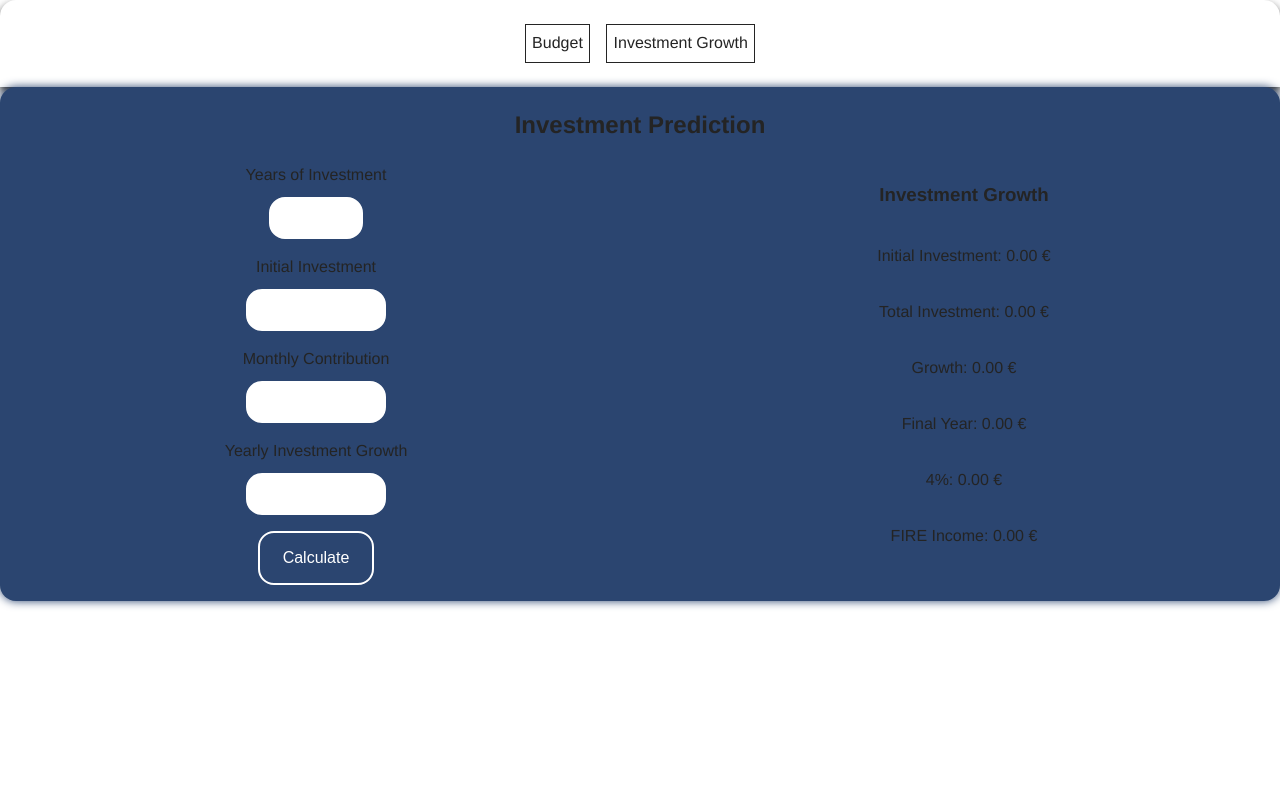
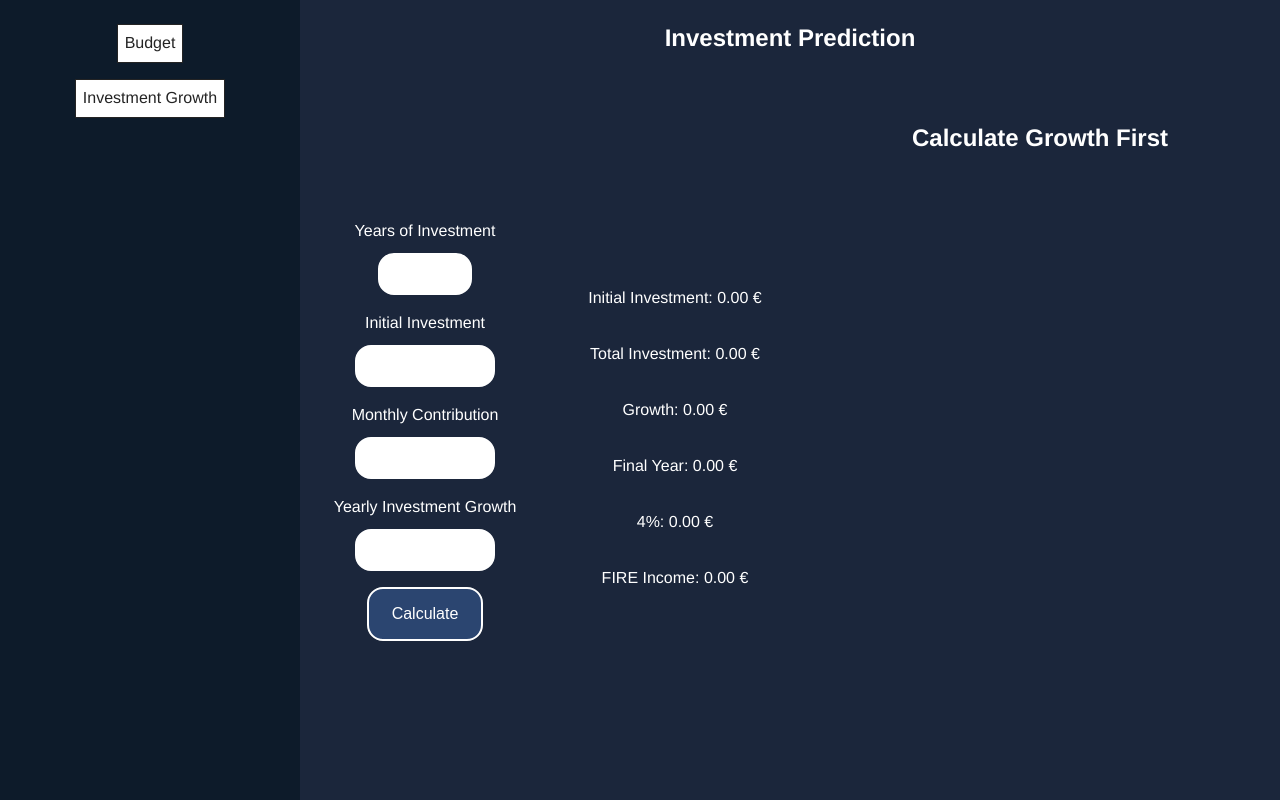
Before and after one commit to andrebarros7201/expense-tracker, a React (Vite) app: page /investment in a window 1280 px wide. Built offline with nearby package versions, Linux system fonts and the light colour scheme.

Commit message:
display prediction and table side by side

```diff
--- a/src/App.css
+++ b/src/App.css
@@ -14,8 +14,9 @@ body {
 .app {
   width: 100vw;
   height: 100vh;
-  display: flex;
-  flex-flow: column nowrap;
-  background-color: white;
-  color: #242424;
+  display: grid;
+  grid-template-columns: 300px 1fr;
+  grid-template-rows: 1fr;
+  background-color: var(--oxford-blue);
+  color: white;
 }
--- a/src/components/Navbar.jsx
+++ b/src/components/Navbar.jsx
@@ -1,4 +1,4 @@
-import styles from "../styles/detailsNav.module.css";
+import styles from "../styles/navbar.module.css";
 import { Link } from "react-router-dom";
 
 export default function Navbar() {
--- a/src/components/Prediction.jsx
+++ b/src/components/Prediction.jsx
@@ -2,6 +2,7 @@ import styles from "../styles/prediction.module.css";
 import PropTypes from "prop-types";
 import { useContext, useState } from "react";
 import { AppContext } from "../App.jsx";
+import Table from "./Table.jsx";
 
 export default function Prediction() {
   const { investment, handleCalculateGrowth } = useContext(AppContext);
@@ -22,9 +23,9 @@ export default function Prediction() {
   };
 
   return (
-    <section className={styles["prediction"]}>
+    <main className={styles["prediction-main"]}>
       <h2>Investment Prediction</h2>
-      <div>
+      <div className={styles["prediction"]}>
         <div className={styles["left"]}>
           <form
             className={styles["form-prediction"]}
@@ -85,10 +86,7 @@ export default function Prediction() {
             <button type={"submit"}>Calculate</button>
           </form>
         </div>
-
         <div className={styles["right"]}>
-          <h3>Investment Growth</h3>
-
           {investment.growth && (
             <div>
               <p>
@@ -136,8 +134,11 @@ export default function Prediction() {
             </div>
           )}
         </div>
+        <div className={styles["prediction-wrapper-table"]}>
+          <Table />
+        </div>
       </div>
-    </section>
+    </main>
   );
 }
 
--- a/src/index.css
+++ b/src/index.css
@@ -12,4 +12,10 @@
   text-rendering: optimizeLegibility;
   -webkit-font-smoothing: antialiased;
   -moz-osx-font-smoothing: grayscale;
+
+  --rich-black: #0d1b2aff;
+  --oxford-blue: #1b263bff;
+  --yinmn-blue: #415a77ff;
+  --silver-lake-blue: #778da9ff;
+  --platinum: #e0e1ddff;
 }
--- a/src/styles/budget.module.css
+++ b/src/styles/budget.module.css
@@ -1,11 +1,6 @@
 .budget {
-  background-color: #3f6212;
-  box-shadow: 0 0 10px #3f6212;
-  border-radius: 1rem;
   box-sizing: border-box;
   padding: 10px;
-  grid-column: 1 / 2;
-  grid-row: 1 / 2;
   display: flex;
   flex-flow: column nowrap;
   align-items: center;
--- a/src/styles/detailsNav.module.css
+++ b/src/styles/navbar.module.css
@@ -1,11 +1,10 @@
 .details-nav {
   display: flex;
-  flex-flow: row nowrap;
-  justify-content: center;
+  flex-flow: column nowrap;
+  justify-content: flex-start;
   align-items: center;
-  box-shadow: 0 5px 10px #242424;
   padding: 1.5rem;
-  border-radius: 1rem 1rem 0 0;
+  background-color: var(--rich-black);
   gap: 1rem;
 
   & > a {
--- a/src/styles/prediction.module.css
+++ b/src/styles/prediction.module.css
@@ -1,11 +1,13 @@
+.prediction-main {
+  display: flex;
+  flex-direction: column;
+}
+
 .prediction {
-  grid-column: 1 / 2;
-  grid-row: 2 / 3;
-  display: flex;
-  flex-flow: column nowrap;
-  background-color: #2b4570;
-  border-radius: 1rem;
-  box-shadow: 0 0 10px #2b4570;
+  flex: 1;
+  display: grid;
+  grid-template-columns: 1fr 1fr 3fr;
+  grid-template-rows: 1fr;
   & > div {
     display: flex;
     flex-flow: row wrap;
@@ -23,7 +25,6 @@
 
 .left,
 .right {
-  flex: 1;
   display: flex;
   flex-flow: row nowrap;
   justify-content: center;
@@ -110,3 +111,9 @@
     width: 100%;
   }
 }
+
+.prediction-wrapper-table {
+  display: flex;
+  justify-content: center;
+  box-sizing: border-box;
+}
```
